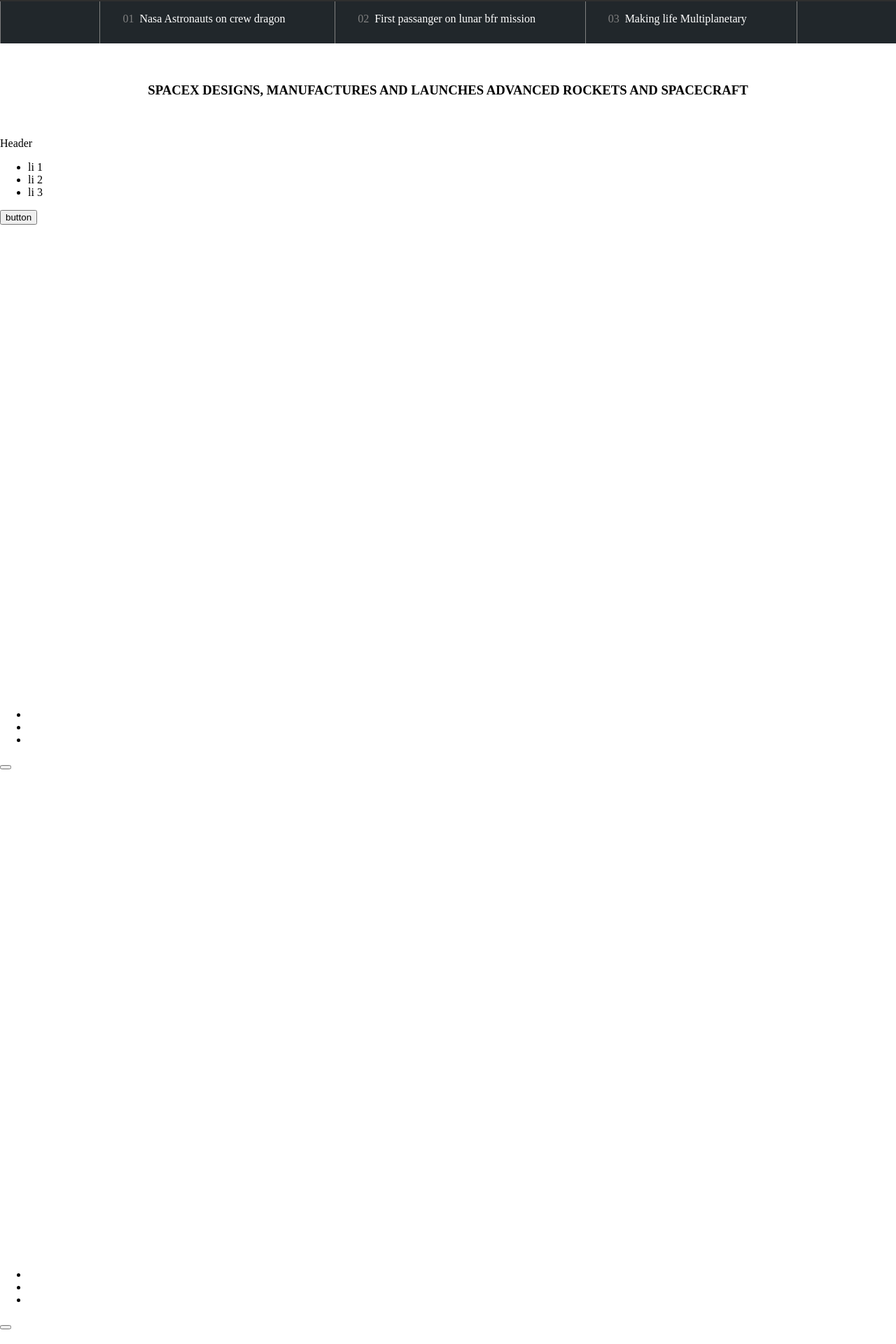
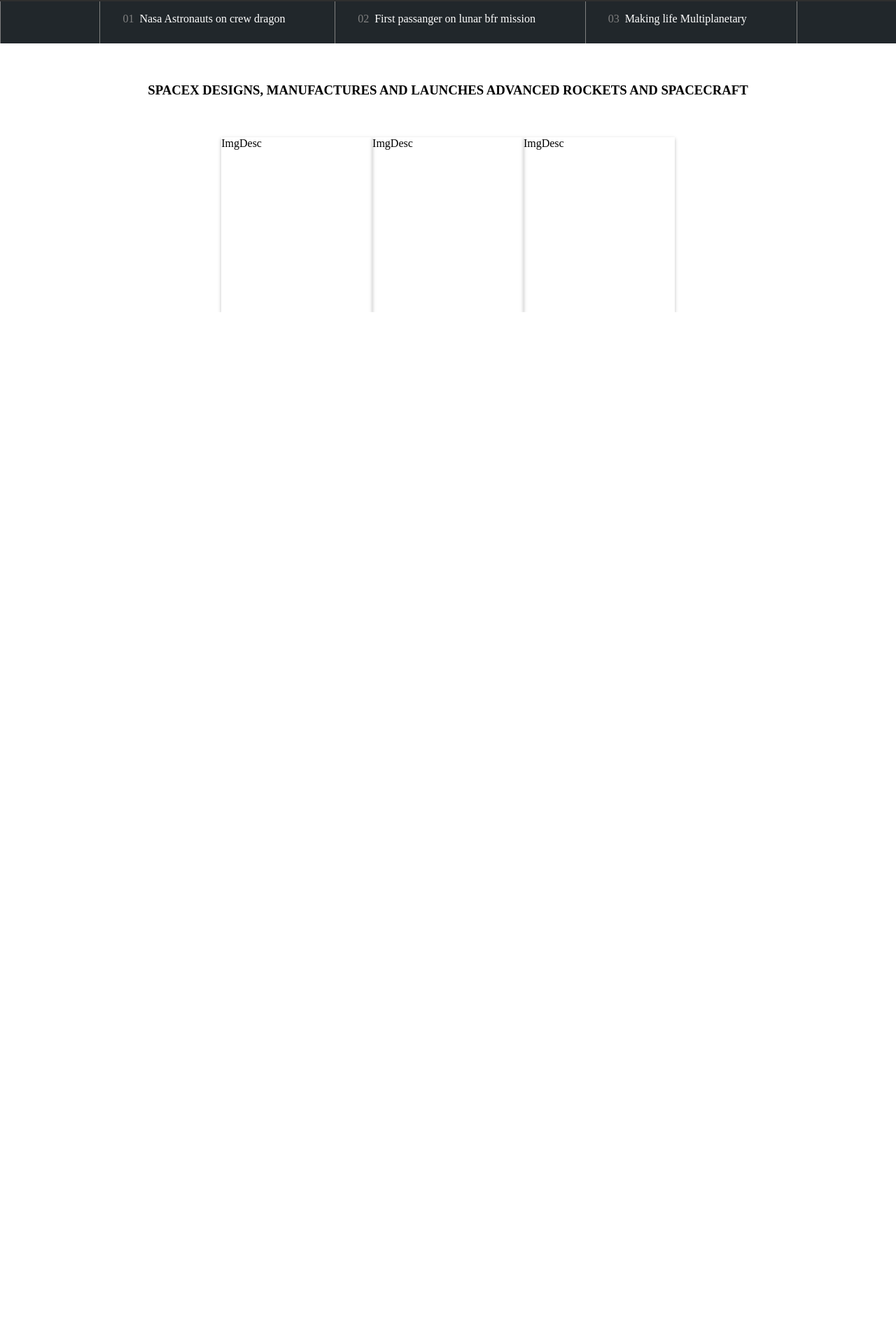
Before and after one commit to justinal64/spacex, an Angular app: page /grid in a window 1280 px wide. Shown: the part 713-2633 px from the top of the page at 70% size. After the commit the page ends 1159 px from the top, so only its background shows below. Built offline with nearby package versions, Linux system fonts and the light colour scheme; grey boxes are pictures that could not be loaded.

Commit message:
created data.ts to clean up components and added basic layout for the cards component

```diff
--- a/src/app/components/card/card.component.css
+++ b/src/app/components/card/card.component.css
@@ -1,9 +1,16 @@
 .cards {
-    min-height: 100vh;
     display: flex;
     flex-wrap: wrap;
+}
+
+.flex-item {
+    height: 250px;
 }
 
 .card {
     flex: 0 0 250px
 }
+
+.card-shadow {
+    box-shadow: 0 2px 5px 0 rgba(0, 0, 0, 0.25);
+}
--- a/src/app/components/card/card.component.html
+++ b/src/app/components/card/card.component.html
@@ -1,37 +1,24 @@
-<div class="cards">
-    <section class="card">
-        <header>
-            Header
-        </header>
-        <ul>
-            <li>li 1</li>
-            <li>li 2</li>
-            <li>li 3</li>
-        </ul>
-        <button>button</button>
-    </section>
+<!-- <div class="cards flex-container flex-justify-center display-flex">
+    <div class="flex-item caption-bg flex-grow-2"></div>
+    <div class="flex-item flex-grow-1">1</div>
+    <div class="flex-item flex-grow-1">2</div>
+    <div class="flex-item flex-grow-1">3</div>
+    <div class="flex-item caption-bg flex-grow-2"></div>
+</div> -->
+
+<div class="carousel-caption flex-container flex-justify-center display-flex">
+    <div class="flex-item flex-grow-2"></div>
+    <div class="flex-item flex-grow-1 card-shadow">
+        <span>Img</span>
+        <span>Desc</span>
+    </div>
+    <div class="flex-item flex-grow-1 card-shadow">
+        <span>Img</span>
+        <span>Desc</span>
+    </div>
+    <div class="flex-item flex-grow-1 card-shadow">
+        <span>Img</span>
+        <span>Desc</span>
+    </div>
+    <div class="flex-item flex-grow-2"></div>
 </div>
-<div class="cards">
-    <section class="card">
-        <header>
-        </header>
-        <ul>
-            <li></li>
-            <li></li>
-            <li></li>
-        </ul>
-        <button></button>
-    </section>
-</div>
-<div class="cards">
-    <section class="card">
-        <header>
-        </header>
-        <ul>
-            <li></li>
-            <li></li>
-            <li></li>
-        </ul>
-        <button></button>
-    </section>
-</div>
--- a/src/app/components/carousel/carousel.component.css
+++ b/src/app/components/carousel/carousel.component.css
@@ -44,29 +44,9 @@
     height: 60px;
 }
 
-.flex-justify-space-evenly {
-    justify-content: space-evenly;
-}
-
-.flex-justify-center {
-    justify-content: center;
-}
-
-.display-flex {
-    display: flex;
-}
-
 .caption-bg {
     background-color: #21272b;
     padding-top: 1em;
-}
-
-.flex-grow-1 {
-    flex-grow: 1;
-}
-
-.flex-grow-2 {
-    flex-grow: 2;
 }
 
 .transparent-bg {
--- a/src/app/components/carousel/carousel.component.ts
+++ b/src/app/components/carousel/carousel.component.ts
@@ -1,4 +1,5 @@
 import { Component, OnInit, Input } from "@angular/core";
+import { CarouselData } from "src/app/data";
 
 interface Item {
   src: string;
@@ -21,25 +22,7 @@ export class CarouselComponent implements OnInit {
   constructor() {}
 
   ngOnInit() {
-    this.Carousel = [
-      {
-        src:
-          "https://www.trbimg.com/img-5b846dd6/turbine/os-spacex-telstar18-launch-20180827",
-        description: "Nasa Astronauts on crew dragon"
-      },
-      {
-        src:
-          // tslint:disable-next-line:max-line-length
-          "https://img.purch.com/h/1000/aHR0cDovL3d3dy5zcGFjZS5jb20vaW1hZ2VzL2kvMDAwLzA3My85MTUvb3JpZ2luYWwvZmFsY29uLWhlYXZleS1zcGFjZXgtYnVpbGRpbmcuanBn",
-        description: "First passanger on lunar bfr mission"
-      },
-      {
-        src:
-          // tslint:disable-next-line:max-line-length
-          "https://mediadc.brightspotcdn.com/dims4/default/b1b254f/2147483647/strip/true/crop/1920x1080+0+0/resize/1920x1080!/quality/90/?url=https%3A%2F%2Fmediadc.brightspotcdn.com%2F74%2F73%2F4c2b67b3e5e6fdc65dff3dedebb6%2F74aa12b9888e1ff8c6c5feb7f3f51268.jpg",
-        description: "Making life Multiplanetary"
-      }
-    ];
+    this.Carousel = CarouselData;
     setInterval(() => {
       this.changeCarousel(this.Carousel[this.Iterate]);
       if (this.Iterate === this.Carousel.length - 1) {
--- /dev/null
+++ b/src/app/data.ts
@@ -0,0 +1,41 @@
+const CarouselData = [
+  {
+    src:
+      "https://www.trbimg.com/img-5b846dd6/turbine/os-spacex-telstar18-launch-20180827",
+    description: "Nasa Astronauts on crew dragon"
+  },
+  {
+    src:
+      // tslint:disable-next-line:max-line-length
+      "https://img.purch.com/h/1000/aHR0cDovL3d3dy5zcGFjZS5jb20vaW1hZ2VzL2kvMDAwLzA3My85MTUvb3JpZ2luYWwvZmFsY29uLWhlYXZleS1zcGFjZXgtYnVpbGRpbmcuanBn",
+    description: "First passanger on lunar bfr mission"
+  },
+  {
+    src:
+      // tslint:disable-next-line:max-line-length
+      "https://mediadc.brightspotcdn.com/dims4/default/b1b254f/2147483647/strip/true/crop/1920x1080+0+0/resize/1920x1080!/quality/90/?url=https%3A%2F%2Fmediadc.brightspotcdn.com%2F74%2F73%2F4c2b67b3e5e6fdc65dff3dedebb6%2F74aa12b9888e1ff8c6c5feb7f3f51268.jpg",
+    description: "Making life Multiplanetary"
+  }
+];
+
+const CardData = [
+  {
+    src:
+      "https://www.trbimg.com/img-5b846dd6/turbine/os-spacex-telstar18-launch-20180827",
+    description: "Nasa Astronauts on crew dragon"
+  },
+  {
+    src:
+      // tslint:disable-next-line:max-line-length
+      "https://img.purch.com/h/1000/aHR0cDovL3d3dy5zcGFjZS5jb20vaW1hZ2VzL2kvMDAwLzA3My85MTUvb3JpZ2luYWwvZmFsY29uLWhlYXZleS1zcGFjZXgtYnVpbGRpbmcuanBn",
+    description: "First passanger on lunar bfr mission"
+  },
+  {
+    src:
+      // tslint:disable-next-line:max-line-length
+      "https://mediadc.brightspotcdn.com/dims4/default/b1b254f/2147483647/strip/true/crop/1920x1080+0+0/resize/1920x1080!/quality/90/?url=https%3A%2F%2Fmediadc.brightspotcdn.com%2F74%2F73%2F4c2b67b3e5e6fdc65dff3dedebb6%2F74aa12b9888e1ff8c6c5feb7f3f51268.jpg",
+    description: "Making life Multiplanetary"
+  }
+];
+
+export { CarouselData, CardData };
--- a/src/styles.css
+++ b/src/styles.css
@@ -4,3 +4,26 @@ body {
     height: 100%;
     margin: 0;
 }
+
+
+/* flex-box */
+
+.flex-grow-1 {
+    flex-grow: 1;
+}
+
+.flex-grow-2 {
+    flex-grow: 2;
+}
+
+.flex-justify-space-evenly {
+    justify-content: space-evenly;
+}
+
+.flex-justify-center {
+    justify-content: center;
+}
+
+.display-flex {
+    display: flex;
+}
```
Also changed, not shown: 1 other file (tests, documents, lock files or other folders).
